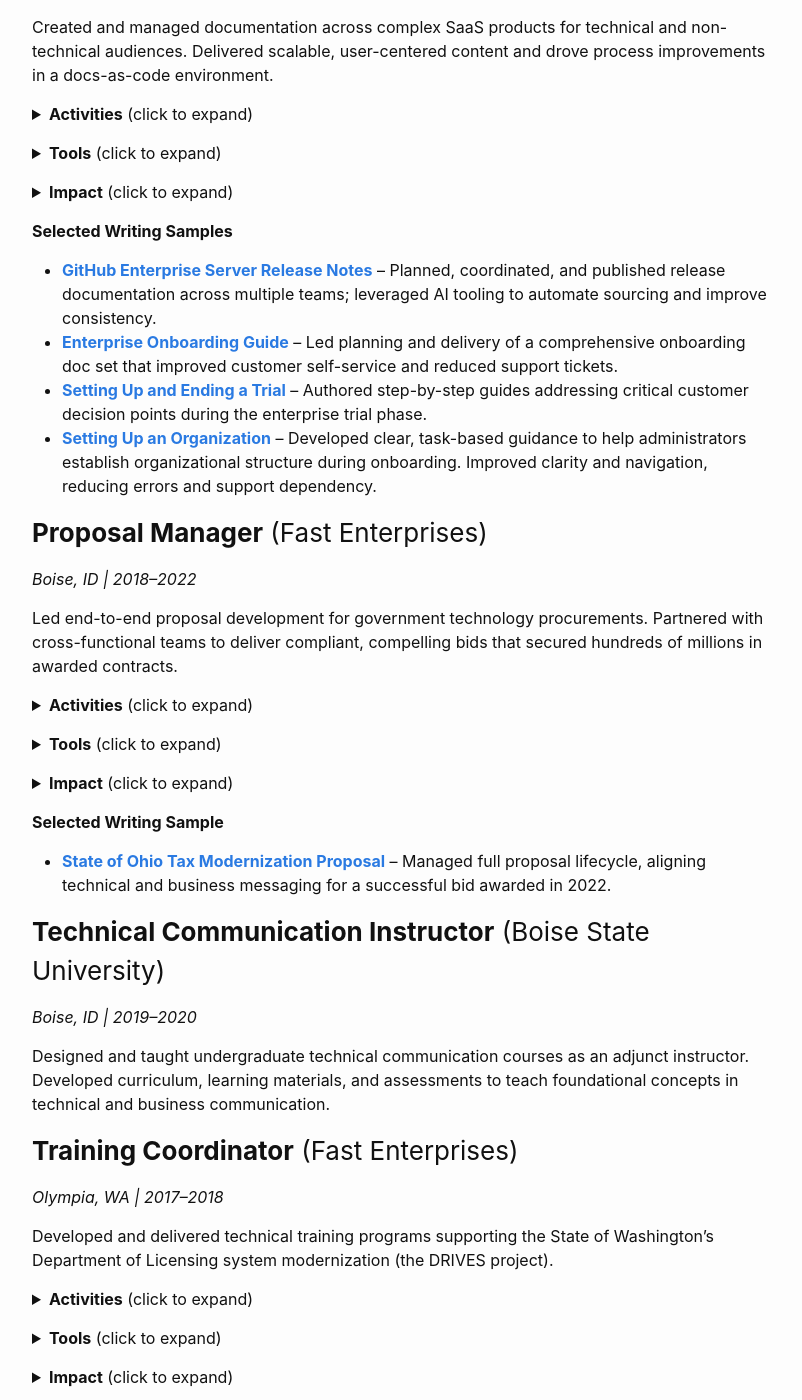
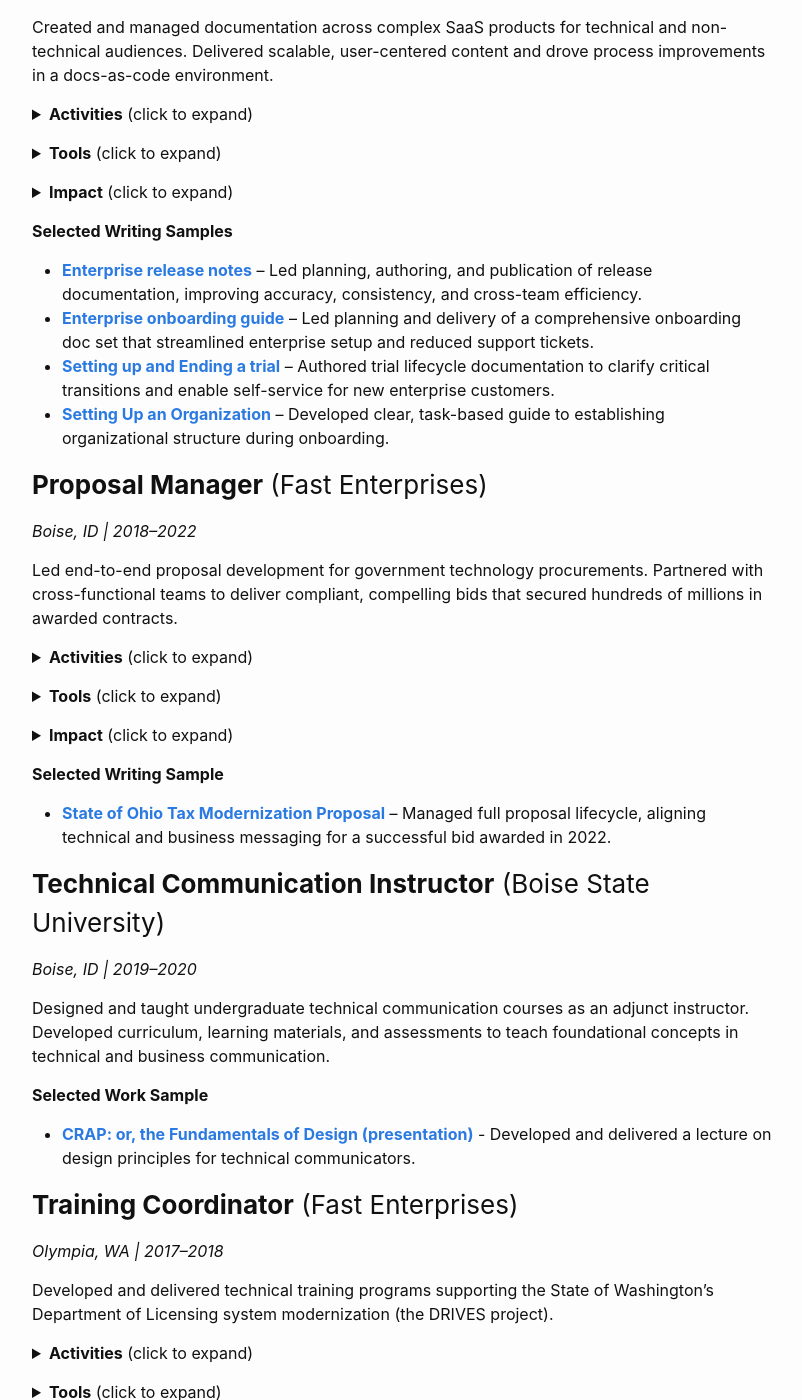
Before and after one commit to rachaelrenk/rachaelrenk.github.io, a Jekyll site: the page built from docs/resume.markdown, in a window 1280 px wide and 1400 px high, scrolled down 1212 px. Shown: the whole window, without its empty margins (238-1040 px from the left). Built offline with Jekyll 4.4.1, drawn with Linux system fonts in a browser that asks for light colours; some of the changed text lies outside the part shown.

Commit message:
Mo Betta

```diff
--- a/docs/_posts/2025-10-01-ux-article.markdown
+++ b/docs/_posts/2025-10-01-ux-article.markdown
@@ -11,6 +11,7 @@
 
 **"Plain Language for UX Writing"**
 * [View the article on Medium.](https://uxdesign.cc/plain-language-for-ux-writing-5e3f8f2b3f2c) 🔗
+* [View the PDF.](https://drive.google.com/file/d/12Pa-B5lt5jnJpEYjqo7W51D5xUnVYNF1/view?usp=sharing) 📷
 
 #### Context
 The article was written for a general UX and design audience, aiming to bridge the gap between design and writing by showing how clarity, tone, and structure shape the user experience. Published on Medium and featured in the UX Collective newsletter, the piece encourages designers and writers alike to adopt plain language as a core UX principle.
--- a/docs/about.markdown
+++ b/docs/about.markdown
@@ -10,12 +10,12 @@
 
 I was born in 1991. I'm not supposed to expose my age, but it helps paint a picture of the technological landscape in which I grew up.
 
-When I was 6, my family got our first PC. It came with Windows 95. I fastidiously opened and inspected every file, folder, and application on that machine. I explored new programs until I knew all the functions, or until something broke (sorry, Mom and Dad). Once we got Microsoft Office, I spent hours designing newsletters and websites. There was nowhere to publish my work, but I loved the creation process.
+When I was 6, my family got our first PC. It came with Windows 95. I fastidiously opened and inspected every file, folder, and application on that machine. I explored new programs until I knew all the functions, or until something broke (sorry, Mom and Dad). Once we got Microsoft Office, I spent hours designing newsletters and websites. There was nowhere to publish my work, but I loved the creative process.
 
 Dial-up internet followed a few years later, and with it, _extremely slow_ access to the rest of the world: email, message boards, IRC, and real websites. Now that I was connected, I wanted to build: equipped with Notepad, Firefox, and library books, I taught myself HTML/XHTML, and later, CSS. I viewed the source code of every interesting website I found, and I coded my own sites from scratch. Then, I organized a class and taught HTML to the other kids in my homeschool co-op.
 
-Yes, I was homeschooled. I've always been an autodidact - and a bit of an non-conformist.
+Yes, _homeschool_. I've always been an autodidact - and a bit of an non-conformist.
 
-Reading, writing, and comprehension came naturally. I was a book worm, and I loved to write. (One summer, I completed several grade levels of spelling and grammar just for fun. I flourish when I can work at my own pace.) I realized early on that writing was a powerful way to receive and convey information, and share ideas.
+Reading, writing, and comprehension came naturally. I was a book worm, and I loved to write. (One summer, I completed several grade levels of spelling and grammar just for fun. I flourish when I can work at my own pace.) I realized early on that writing was a powerful way to share information and ideas.
 
 Teaching HTML to my peers was incredibly energizing. I wanted to help people understand and use technology, and I sensed I could do so through writing and tools like the internet. It would be a while longer before I connected my feelings with the field of technical communication, but I was well on my way.
--- a/docs/resume.markdown
+++ b/docs/resume.markdown
@@ -62,7 +62,7 @@
 </p>
 
 **Selected Writing Sample**
-- **[Plurality Process Documentation](/2025/09/30/internal-process.html)** – Authored internal procedural guide documenting workflow for creating singular and plural versions of publications within Deloitte’s CCMS.
+- **[Plurality process documentation](/2025/09/30/internal-process.html)** – Authored internal procedural guide documenting workflow for creating singular and plural versions of publications within Deloitte’s CCMS.
 
 ### **Senior Technical Writer** (GitHub)
 *Remote | 2022–2025*
@@ -101,10 +101,10 @@
 
 **Selected Writing Samples**
 
-- **[GitHub Enterprise Server Release Notes](/2025/03/release-notes.html)** – Planned, coordinated, and published release documentation across multiple teams; leveraged AI tooling to automate sourcing and improve consistency.
-- **[Enterprise Onboarding Guide](/2025/06/enterprise-onboarding-guide.html)** – Led planning and delivery of a comprehensive onboarding doc set that improved customer self-service and reduced support tickets.
-- **[Setting Up and Ending a Trial](/2025/10/04/procedural-topics-2.html)** – Authored step-by-step guides addressing critical customer decision points during the enterprise trial phase.
-- **[Setting Up an Organization](/2025/05/procedural-topic-1.html)** – Developed clear, task-based guidance to help administrators establish organizational structure during onboarding. Improved clarity and navigation, reducing errors and support dependency.
+- **[Enterprise release notes](/2025/03/release-notes.html)** – Led planning, authoring, and publication of release documentation, improving accuracy, consistency, and cross-team efficiency.
+- **[Enterprise onboarding guide](/2025/06/enterprise-onboarding-guide.html)** – Led planning and delivery of a comprehensive onboarding doc set that streamlined enterprise setup and reduced support tickets.
+- **[Setting up and Ending a trial](/2025/10/04/procedural-topics-2.html)** – Authored trial lifecycle documentation to clarify critical transitions and enable self-service for new enterprise customers.
+- **[Setting Up an Organization](/2025/05/procedural-topic-1.html)** – Developed clear, task-based guide to establishing organizational structure during onboarding.
 
 ### **Proposal Manager** (Fast Enterprises)
 *Boise, ID | 2018–2022*
@@ -150,6 +150,9 @@
 *Boise, ID | 2019–2020*
 
 Designed and taught undergraduate technical communication courses as an adjunct instructor. Developed curriculum, learning materials, and assessments to teach foundational concepts in technical and business communication.
+
+**Selected Work Sample**
+- **[CRAP: or, the Fundamentals of Design (presentation)](https://docs.google.com/presentation/d/1k52FFbA8hNsY8NfxR-upDSpSOx-fHuib/edit?usp=sharing&ouid=107164642269294871698&rtpof=true&sd=true)** - Developed and delivered a lecture on design principles for technical communicators.
 
 ### **Training Coordinator** (Fast Enterprises)
 *Olympia, WA | 2017–2018*
```
